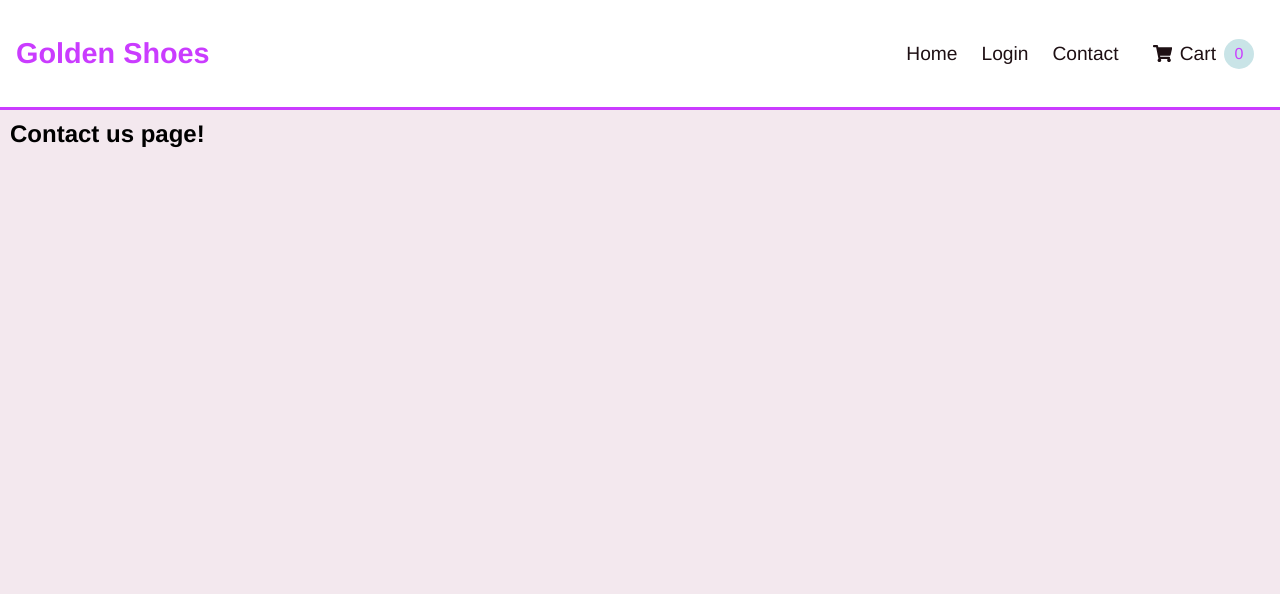
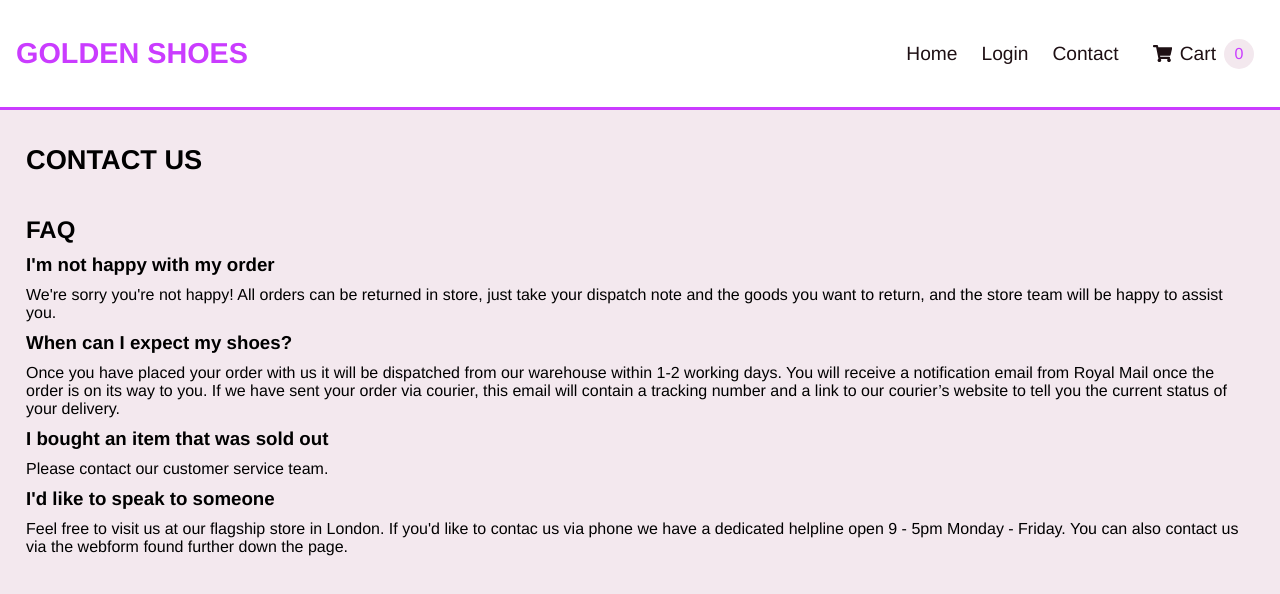
Before and after one commit to katebry/golden-shoe-store, a React (Create React App) app in the folder frontend/: page /contact in a window 1280 px wide. Shown: the top 594 px of the page. Built offline with nearby package versions, Linux system fonts and the light colour scheme.

Commit message:
feat: added contact page text and basic styles

```diff
--- a/frontend/src/components/NavBar.css
+++ b/frontend/src/components/NavBar.css
@@ -49,7 +49,7 @@
   height: 30px;
   border-radius: 50%;
   margin-left: 8px;
-  background-color: #c9e4e7;
+  background-color: #f3e8ee;
   color: #ca3cff;
   display: flex;
   justify-content: center;
--- a/frontend/src/components/NavBar.js
+++ b/frontend/src/components/NavBar.js
@@ -48,7 +48,7 @@ export const NavBar = ({ handleClick }) => {
 
   return (
     <nav className="navBar">
-      <StyledTitle to="/">Golden Shoes</StyledTitle>
+      <StyledTitle to="/">GOLDEN SHOES</StyledTitle>
       <ul className="navBar__links">
         <li>
           <StyledHomeLink to="/">Home</StyledHomeLink>
--- a/frontend/src/pages/Contact.css
+++ b/frontend/src/pages/Contact.css
@@ -0,0 +1,15 @@
+.faq {
+  padding: 1rem;
+}
+
+.faq > h2 {
+  margin-bottom: 10px;
+}
+
+.faq > h3 {
+  margin-bottom: 10px;
+}
+
+.faq > p {
+  margin-bottom: 10px;
+}
--- a/frontend/src/pages/Contact.js
+++ b/frontend/src/pages/Contact.js
@@ -1,11 +1,42 @@
-import "./Contact.css"
-import styled from "styled-components"
+import "./Contact.css";
+import styled from "styled-components";
 
+const StyledTitle = styled.h1`
+  padding: 1.5rem 1rem;
+  font-size: 1.7rem;
+`;
 
 export const ContactPage = () => {
   return (
     <div>
-      <h2> Contact us page!</h2>
+      <StyledTitle>CONTACT US</StyledTitle>
+      <div className="faq">
+        <h2>FAQ</h2>
+        <h3>I'm not happy with my order</h3>
+        <p>
+          We're sorry you're not happy! All orders can be returned in store,
+          just take your dispatch note and the goods you want to return, and the
+          store team will be happy to assist you.
+        </p>
+        <h3>When can I expect my shoes?</h3>
+        <p>
+          Once you have placed your order with us it will be dispatched from our
+          warehouse within 1-2 working days. You will receive a notification
+          email from Royal Mail once the order is on its way to you. If we have
+          sent your order via courier, this email will contain a tracking number
+          and a link to our courier’s website to tell you the current status of
+          your delivery.
+        </p>
+        <h3>I bought an item that was sold out</h3>
+        <p>Please contact our customer service team.</p>
+        <h3>I'd like to speak to someone</h3>
+        <p>
+          Feel free to visit us at our flagship store in London. If you'd like
+          to contac us via phone we have a dedicated helpline open 9 - 5pm
+          Monday - Friday. You can also contact us via the webform found further
+          down the page.
+        </p>
+      </div>
     </div>
   );
 };
```
